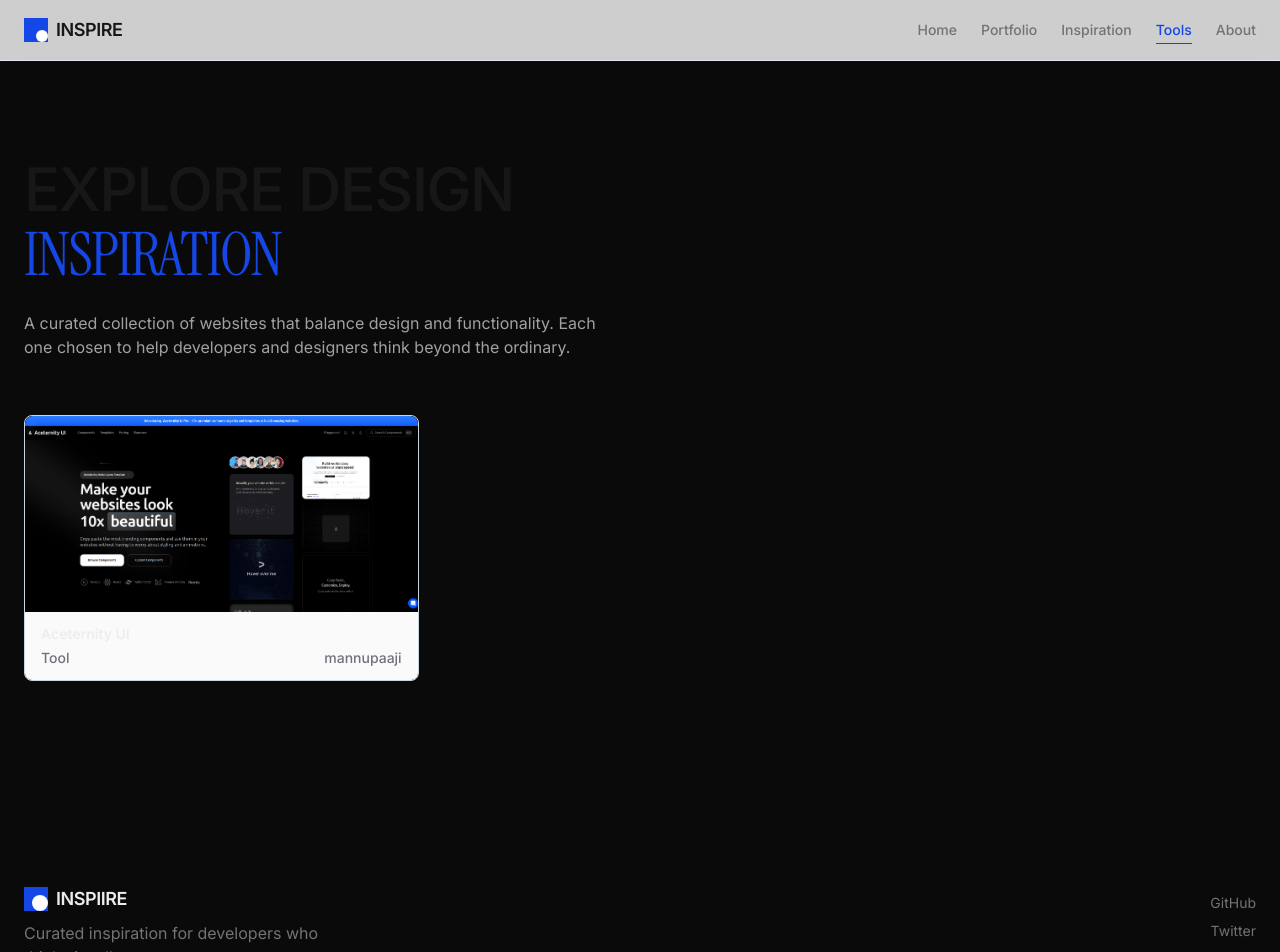
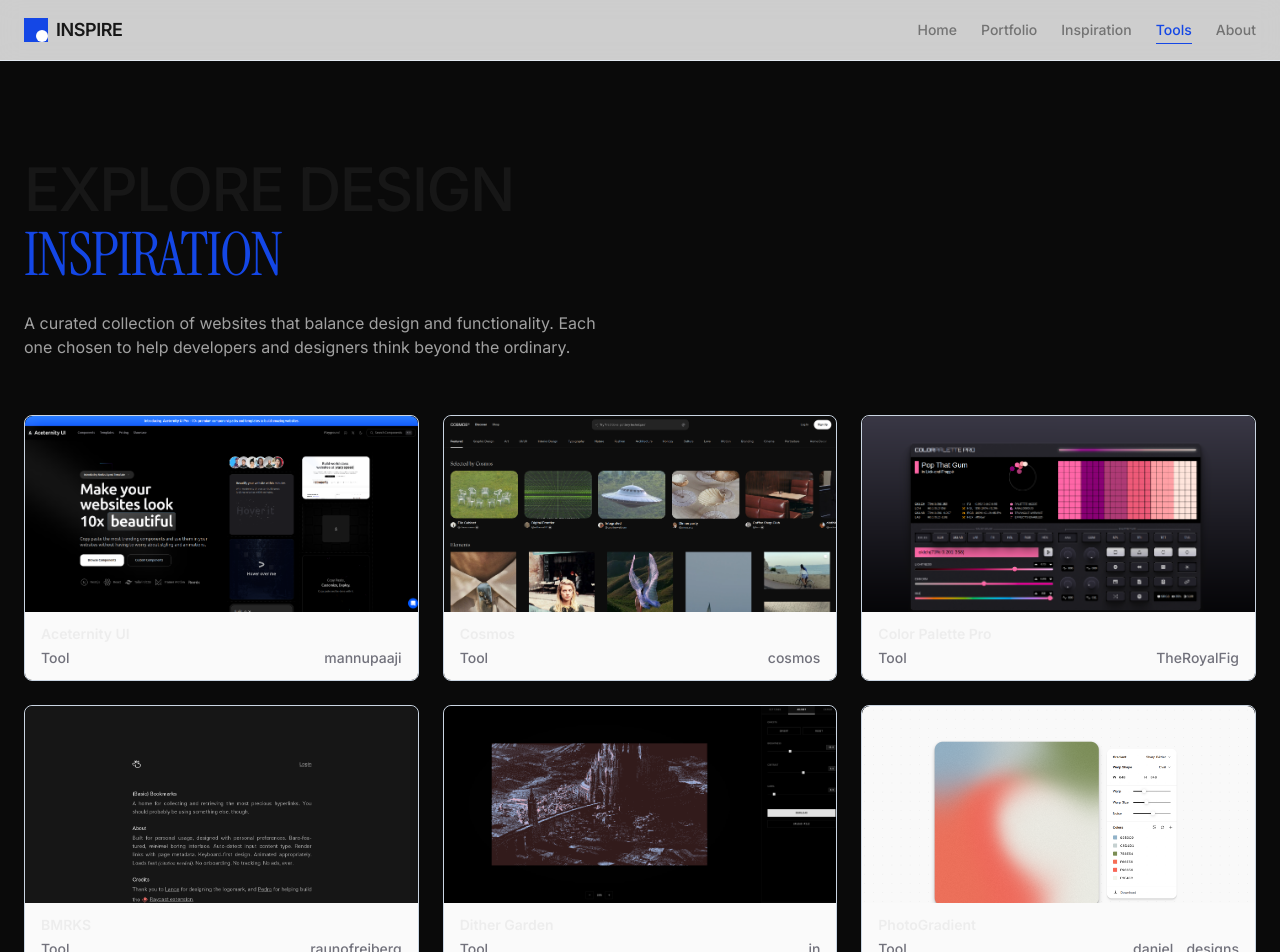
Before and after one commit to prasanjit-dey-ux/Inspohub, a Next.js app in the folder client/: page /tools in a window 1280 px wide. Shown: the top 952 px of the page. Built offline with nearby package versions, Linux system fonts and the light colour scheme.

Commit message:
updated site data

```diff
--- a/client/data/siteData.ts
+++ b/client/data/siteData.ts
@@ -171,4 +171,103 @@
     creator: "https://github.com/junaidanjum",
     image: "/images/sapiens.png",
   },
+  {
+  id: "i14",
+  title: "a-fresh",
+  tag: "Inspiration",
+  url: "https://a-fresh.website/",
+  creator: "https://x.com/afreshwebsite",
+  image: "/images/a-fresh.png",
+},
+{
+  id: "i15",
+  title: "Refero",
+  tag: "Inspiration",
+  url: "https://refero.design/",
+  creator: "https://x.com/referodesign",
+  image: "/images/refero.png",
+},
+{
+  id: "t2",
+  title: "21st Dev",
+  tag: "Inspiration",
+  url: "https://21st.dev/",
+  creator: "https://x.com/21st_dev",
+  image: "/images/21st-dev.png",
+},
+{
+  id: "i16",
+  title: "Bento Grids",
+  tag: "Inspiration",
+  url: "https://bentogrids.com/",
+  creator: "https://x.com/bentogrids",
+  image: "/images/bentogrids.png",
+},
+
+{
+  id: "i17",
+  title: "60fps",
+  tag: "Inspiration",
+  url: "https://60fps.design/",
+  creator: "https://x.com/60fpsdesign",
+  image: "/images/60fps.png",
+},
+{
+  id: "t3",
+  title: "Cosmos",
+  tag: "Tool",
+  url: "https://cosmos.earth/",
+  creator: "https://x.com/cosmos",
+  image: "/images/cosmos.png",
+},
+{
+  id: "t4",
+  title: "Color Palette Pro",
+  tag: "Tool",
+  url: "https://colorpalette.pro/",
+  creator: "https://x.com/TheRoyalFig",
+  image: "/images/colorpalette.png",
+},
+{
+  id: "p6",
+  title: "Ram",
+  tag: "Portfolio",
+  url: "https://ramx.in/",
+  creator: "https://x.com/ramxcodes",
+  image: "/images/ram.png",
+},
+{
+  id: "p7",
+  title: "Victor Williams",
+  tag: "Portfolio",
+  url: "https://www.victorwilliams.me/",
+  creator: "https://x.com/victorwill__",
+  image: "/images/victor.png",
+},
+{
+  id: "t6",
+  title: "BMRKS",
+  tag: "Tool",
+  url: "https://bmrks.com/",
+  creator: "https://x.com/raunofreiberg",
+  image: "/images/bmrks.png",
+},
+{
+  id: "t7",
+  title: "Dither Garden",
+  tag: "Tool",
+  url: "https://www.dithergarden.com/",
+  creator: "https://www.linkedin.com/in/alicia-perez-perez/",
+  image: "/images/Dither.png",
+},
+{
+  id: "t8",
+  title: "PhotoGradient",
+  tag: "Tool",
+  url: "https://photogradient.com/",
+  creator: "https://x.com/daniel__designs",
+  image: "/images/photogradient.png",
+}
+
+
 ];
```
